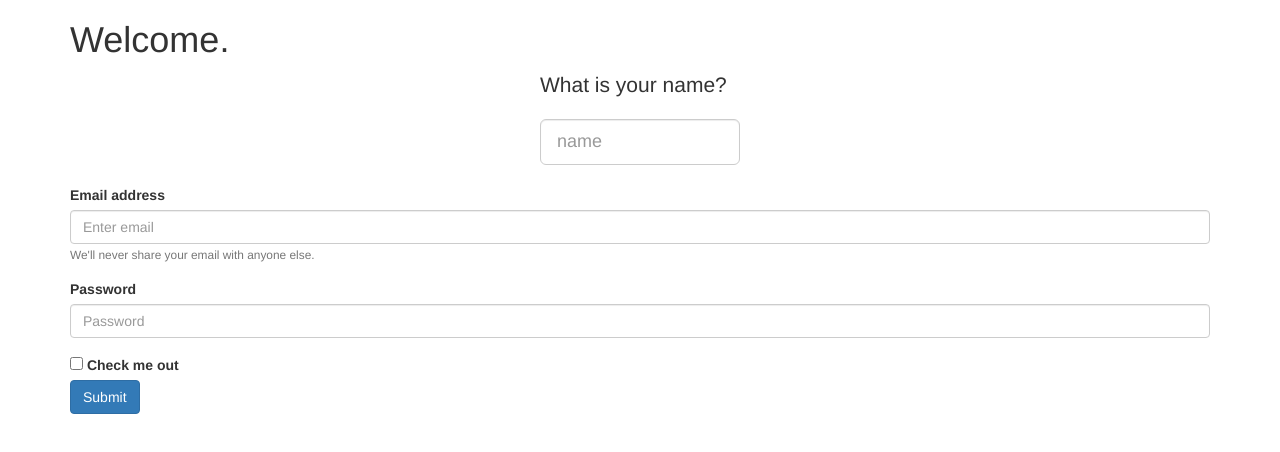
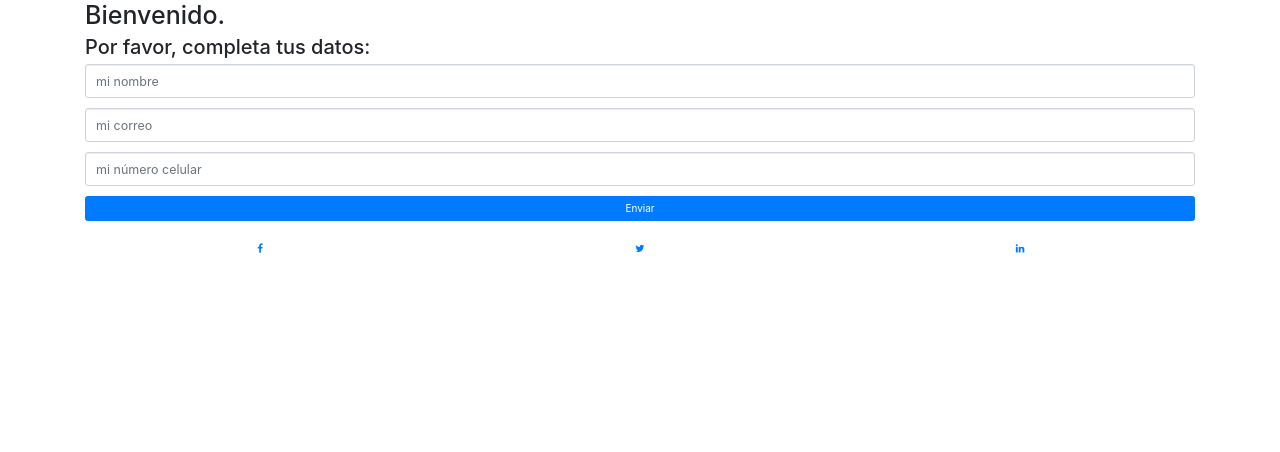
Before and after one commit to FerminAMC/surveys-ibm, a website: page views/index.html in a window 1280 px wide. Drawn offline with nearby package versions, Linux system fonts and the light colour scheme; no server answers.

Commit message:
final front

```diff
--- a/views/index.html
+++ b/views/index.html
@@ -14,54 +14,57 @@
 
 <body>
     <div class="container">
-        <h1>Welcome.</h1>
-        <div id="nameInput" class="input-group-lg center-block helloInput">
-            <p class="lead">What is your name?</p>
-            <input id="user_name" type="text" class="form-control" placeholder="name" aria-describedby="sizing-addon1" value="" />
-        </div>
-        <p id="response" class="lead text-center"></p>
-        <form>
+        <h1>Bienvenido.</h1>
+        <form id="nameInput">
+            <h2>Por favor, completa tus datos:</h2>
             <div class="form-group">
-              <label for="exampleInputEmail1">Email address</label>
-              <input type="email" class="form-control" id="exampleInputEmail1" aria-describedby="emailHelp" placeholder="Enter email">
-              <small id="emailHelp" class="form-text text-muted">We'll never share your email with anyone else.</small>
+                <input type="text" class="form-control form-control-lg" id="name" placeholder="mi nombre">
             </div>
             <div class="form-group">
-              <label for="exampleInputPassword1">Password</label>
-              <input type="password" class="form-control" id="exampleInputPassword1" placeholder="Password">
+              <input type="email" class="form-control form-control-lg" id="email" placeholder="mi correo">
             </div>
-            <div class="form-check">
-              <input type="checkbox" class="form-check-input" id="exampleCheck1">
-              <label class="form-check-label" for="exampleCheck1">Check me out</label>
+            <div class="form-group">
+                <input type="tel" class="form-control form-control-lg" id="phone" placeholder="mi número celular">
             </div>
-            <button type="submit" class="btn btn-primary">Submit</button>
-          </form>
+            <button id="submit" type="button" class="btn btn-primary btn-block">Enviar</button>
+        </form>
+        <p id="response" class="lead text-center"></p>
+        <div class='row mb-3'>
+            <div class='col text-center'>
+                <a href="https://www.facebook.com/ibm.mexico/"><i class="fa fa-facebook" ></i></a>
+            </div>
+            <div class='col text-center'>
+                <a href="https://twitter.com/ibm_mx"><i class="fa fa-twitter" ></i></a>
+            </div>
+            <div class='col text-center'>
+                <a href="https://www.linkedin.com/company/ibm_mexico"><i class="fa fa-linkedin" ></i></a>
+            </div>
+        </div>
         <p id="databaseNames" class="lead text-center"></p>
     </div>
     <!-- jQuery (necessary for Bootstrap's JavaScript plugins) -->
     <script src="https://ajax.googleapis.com/ajax/libs/jquery/1.12.4/jquery.min.js"></script>
     <!-- Include all compiled plugins (below), or include individual files as needed -->
-    <script src="https://maxcdn.bootstrapcdn.com/bootstrap/3.3.7/js/bootstrap.min.js"></script>
+    <link rel="stylesheet" href="https://maxcdn.bootstrapcdn.com/bootstrap/4.0.0/css/bootstrap.min.css" integrity="sha384-Gn5384xqQ1aoWXA+058RXPxPg6fy4IWvTNh0E263XmFcJlSAwiGgFAW/dAiS6JXm" crossorigin="anonymous">
+    <link rel="stylesheet" type="text/css" href="https://maxcdn.bootstrapcdn.com/font-awesome/4.7.0/css/font-awesome.min.css" media="all">
     <script src="antixss.js" type="text/javascript"></script>
 
     <script>
-    	//Submit data when enter key is pressed
-        $('#user_name').keydown(function(e) {
-        	var name = $('#user_name').val();
-            if (e.which == 13 && name.length > 0) { //catch Enter key
-            	//POST request to API to create a new visitor entry in the database
-                $.ajax({
+        $('#submit').click(function(e) {
+            var name = $('#name').val();
+            var phone = $('#phone').val();
+            var email = $('#email').val()
+            $.ajax({
 				  method: "POST",
 				  url: "./api/visitors",
 				  contentType: "application/json",
-				  data: JSON.stringify({name: name })
+				  data: JSON.stringify({name: name, phone: phone, email: email })
 				})
                 .done(function(data) {
                     $('#response').html(AntiXSS.sanitizeInput(data));
                     $('#nameInput').hide();
                     getNames();
                 });
-            }
         });
 
         //Retreive all people from the database
```
